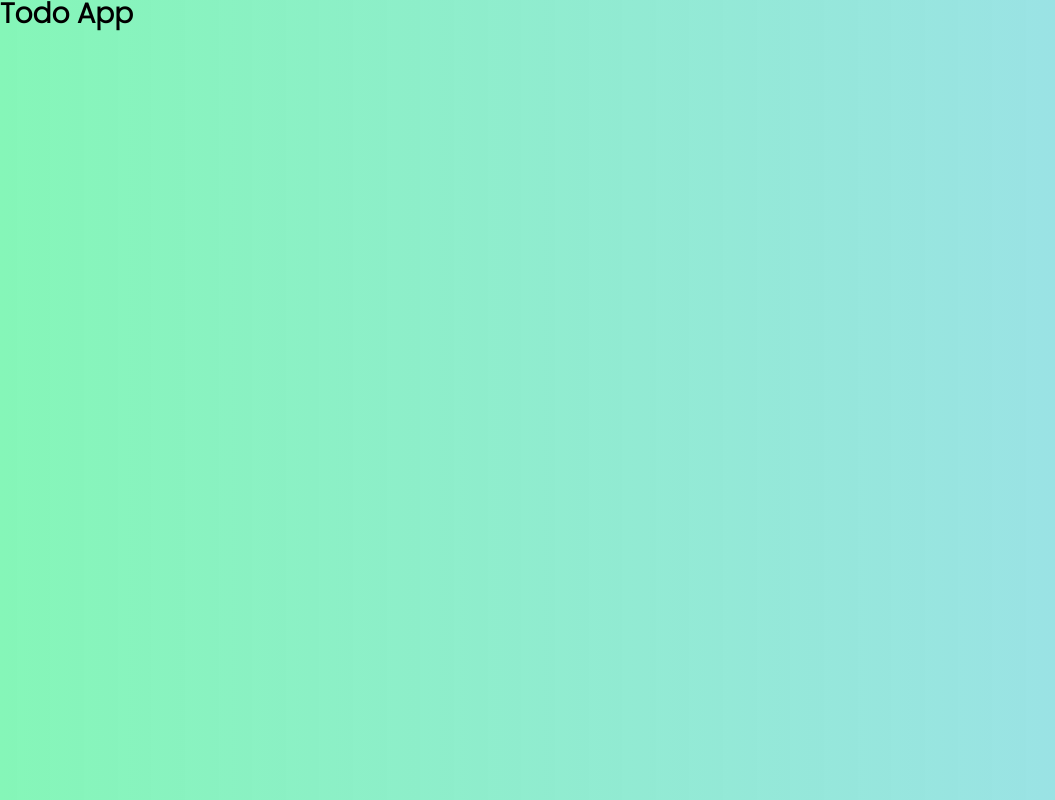
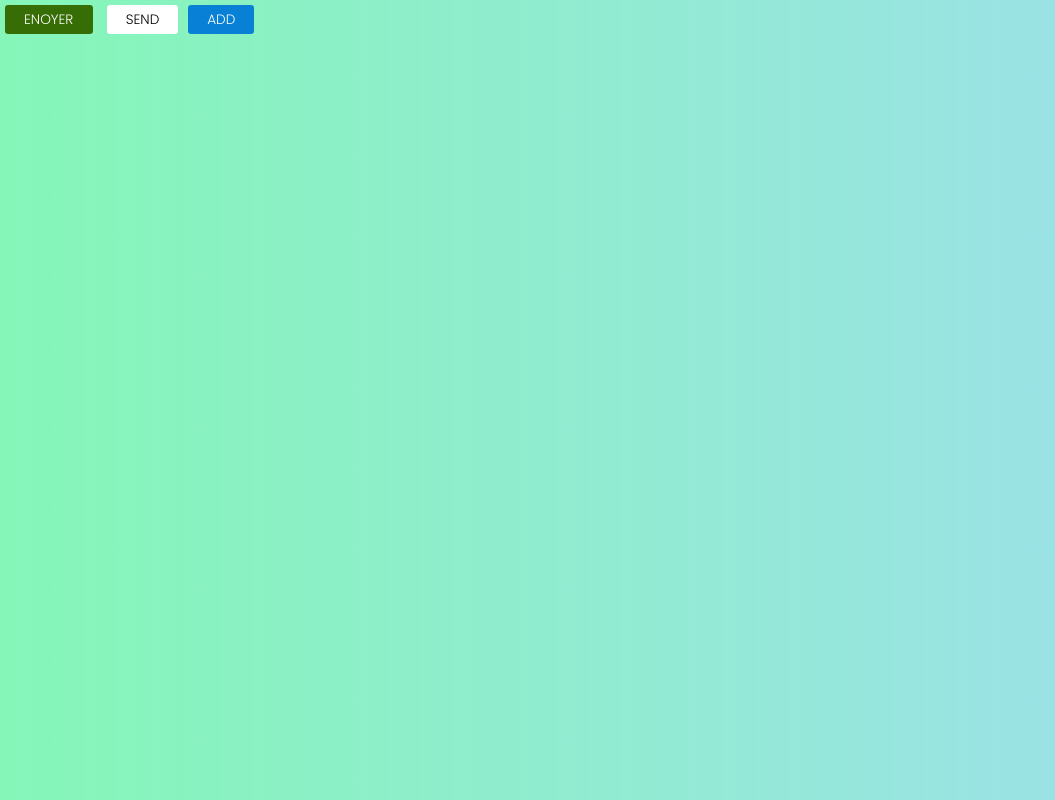
Before and after one commit to CREDO23/reactjs-course, a React (Vite) app in the folder 3-Interactivity/Quiz-app/: page / in a window 1280 px wide. Shown: the whole page, without its empty margins (0-1055 px from the left). Built offline with nearby package versions, Linux system fonts and the light colour scheme.

Commit message:
feat: add button component

```diff
--- a/3-Interactivity/Quiz-app/src/app.jsx
+++ b/3-Interactivity/Quiz-app/src/app.jsx
@@ -1,3 +1,10 @@
-export default function App () {
-    return <h3>Todo App</h3>
+import Button from "./components/shared/button";
+
+export default function App() {
+  return (
+    <>
+      <Button>Enoyer</Button> <Button type="secondary">Send</Button>
+      <Button background={"#0880d6"}>Add</Button>
+    </>
+  );
 }
--- /dev/null
+++ b/3-Interactivity/Quiz-app/src/components/shared/button.jsx
@@ -0,0 +1,27 @@
+export default function Button({
+  children,
+  htmlType = "submit",
+  onClick,
+  type = "primary",
+  disabled = false,
+  background,
+  color
+}) {
+  return (
+    <button
+      style={{ background, color }}
+      className={`btn ${
+        type == "primary"
+          ? "btn-primary"
+          : type == "secondary"
+          ? "btn-secondary"
+          : ""
+      }`}
+      onClick={onClick}
+      disabled={disabled}
+      type={htmlType}
+    >
+      {children}
+    </button>
+  );
+}
--- a/3-Interactivity/Quiz-app/src/styles/index.css
+++ b/3-Interactivity/Quiz-app/src/styles/index.css
@@ -161,18 +161,22 @@ body::-webkit-scrollbar-thumb {
   background-color: var(--primary-color);
 }
 .btn {
-  padding: 0.4rem 2rem;
-  margin: 0.5rem;
+  padding: 0.3rem 1.2rem;
+  font-size: .85rem;
+  margin: 0.3rem;
   transition: all;
   cursor: pointer;
   display: inline-block;
   text-transform: uppercase;
-  border: transparent 0.25rem solid;
+  border: none;
+  border-radius: .2rem;
+  position: relative;
 }
 
 .btn-secondary {
-  background-color: var(--clr-gray);
+  background-color: var(--clr-white);
   color: var(---clr-black-1);
+  /* border: solid var(--primary-color) 1px; */
 }
 
 .btn-primary {
@@ -182,5 +186,11 @@ body::-webkit-scrollbar-thumb {
 
 .btn:hover {
   color: var(--clr-white);
-  background-color: #376d0563;
+  background-color: #376d05d0;
 }
+
+.btn:disabled{
+  background-color: #DEDEDE;
+  color: rgba(0, 0, 0, 0.466);
+  cursor:not-allowed;
+}
```
